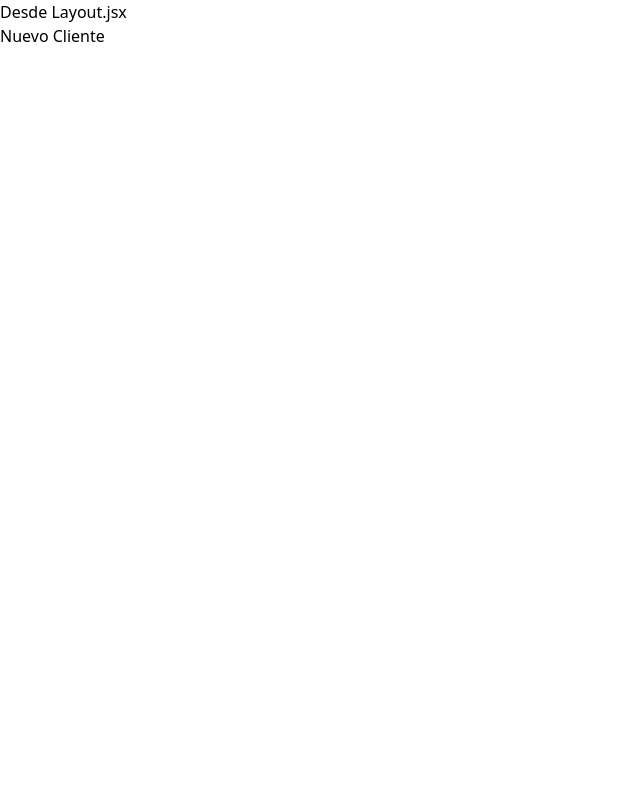
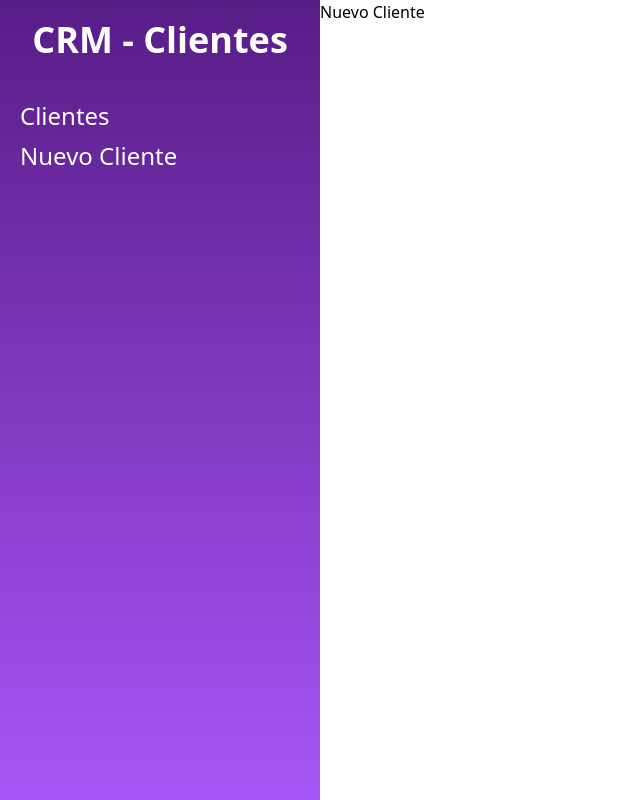
Before and after one commit to VictorLascares/crm-react, a React (Vite) app: page /clients/new in a window 1280 px wide. Shown: the whole page, without its empty margins (0-640 px from the left). Built offline with nearby package versions, Linux system fonts and the light colour scheme.

Commit message:
Agregando primeros estilos al layout principal y usando el componentes Link para la navegacion

```diff
--- a/src/layout/Layout.jsx
+++ b/src/layout/Layout.jsx
@@ -1,11 +1,24 @@
-import { Outlet } from "react-router-dom"
+import { Outlet, Link } from "react-router-dom"
 
 const Layout = () => {
     return (
-        <div>
-            <div>Desde Layout.jsx</div>
+        <div className="md:flex md:min-h-screen">
+            <div className="md:w-1/4 md:bg-gradient-to-b md:from-purple-900 md:to-purple-500 bg-purple-700 px-5 py-1">
+                <h2 className="text-center text-4xl text-white font-bold mt-4">CRM - Clientes</h2>
+                <nav className="mt-10">
+                    <Link
+                        className="text-white text-2xl block mt-2 hover:text-purple-500"
+                        to="/clients"
+                    >Clientes</Link>
+                    <Link
+                        className="text-white text-2xl block mt-2 hover:text-purple-500"
+                        to="/clients/new">Nuevo Cliente</Link>
+                </nav>
+            </div>
+            <div className="md:w-3/4">
+                <Outlet />
+            </div>
 
-            <Outlet />
         </div>
     )
 }
```
